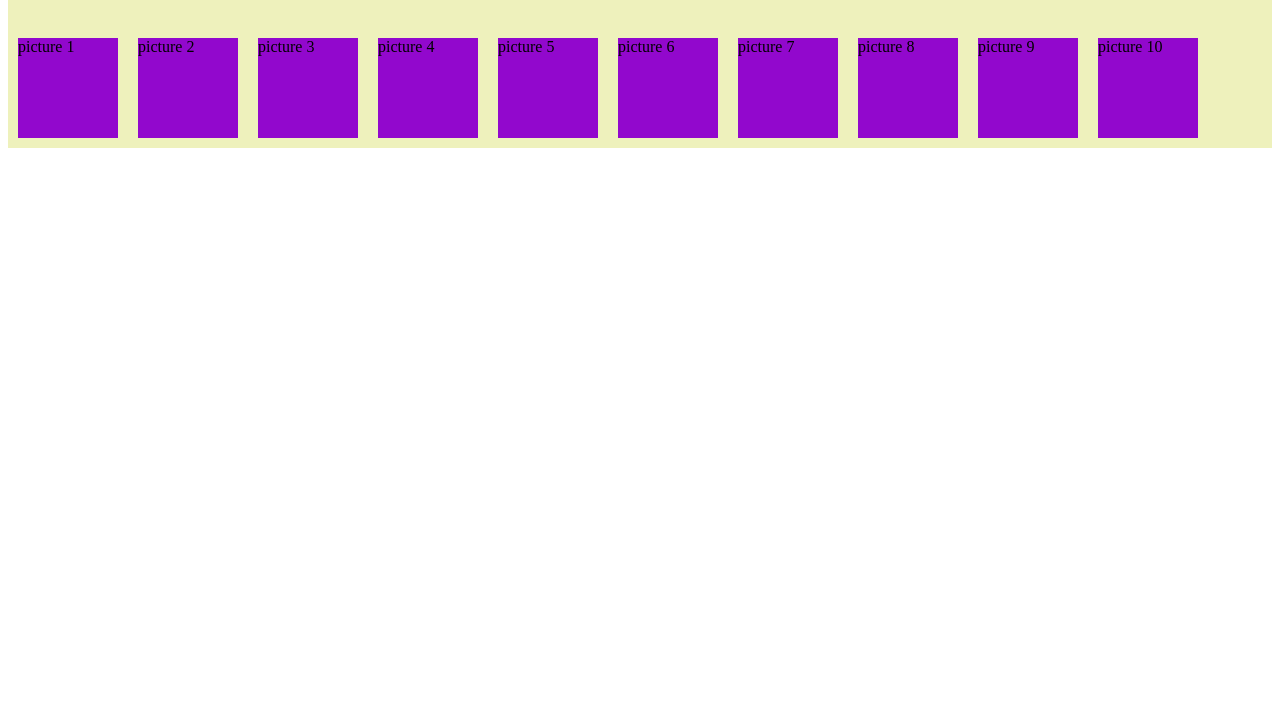
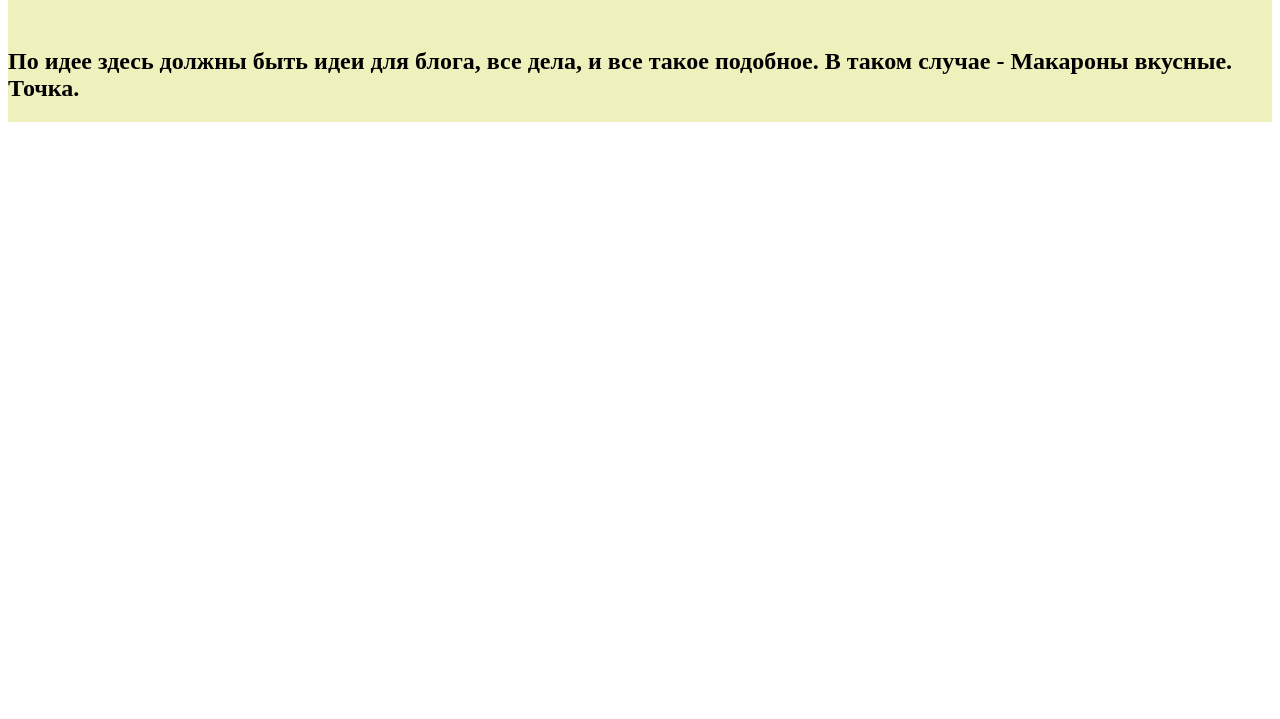
Before and after one commit to EgorPetrov023/EgorPetrov023.github.io, a plain HTML site: page index.html in a window 1280 px wide. Shown: the part 81-800 px from the top of the page. Drawn offline with Linux system fonts and the light colour scheme.

Commit message:
Update index.html

```diff
--- a/index.html
+++ b/index.html
@@ -48,21 +48,8 @@
           <div>
             <h1> </h1>
           </div>
-       </div>
-    <div class="container">
-        <div class="box">picture 1</div>
-        <div class="box">picture 2</div>
-        <div class="box">picture 3</div>
-        <div class="box">picture 4</div>
-        <div class="box">picture 5</div>
-        <div class="box">picture 6</div>
-        <div class="box">picture 7</div>
-        <div class="box">picture 8</div>
-        <div class="box">picture 9</div>
-        <div class="box">picture 10</div>
-
-
-    </div>
+<h2> По идее здесь должны быть идеи для блога, все дела, и все такое подобное.
+В таком случае - Макароны вкусные. Точка.</h2>
 </main>
 
 
```
